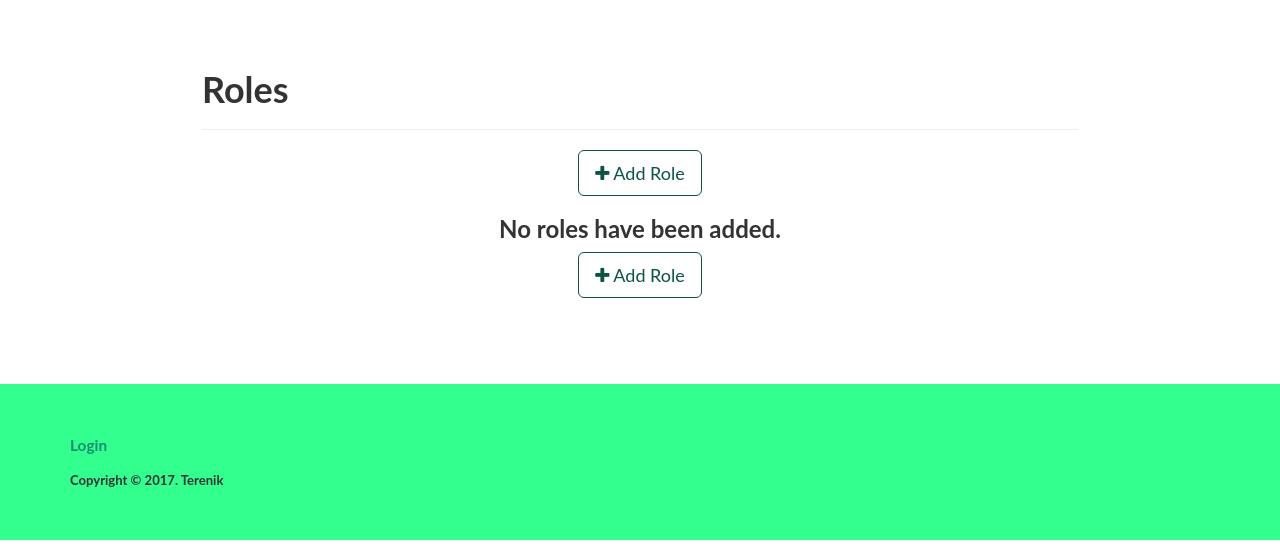
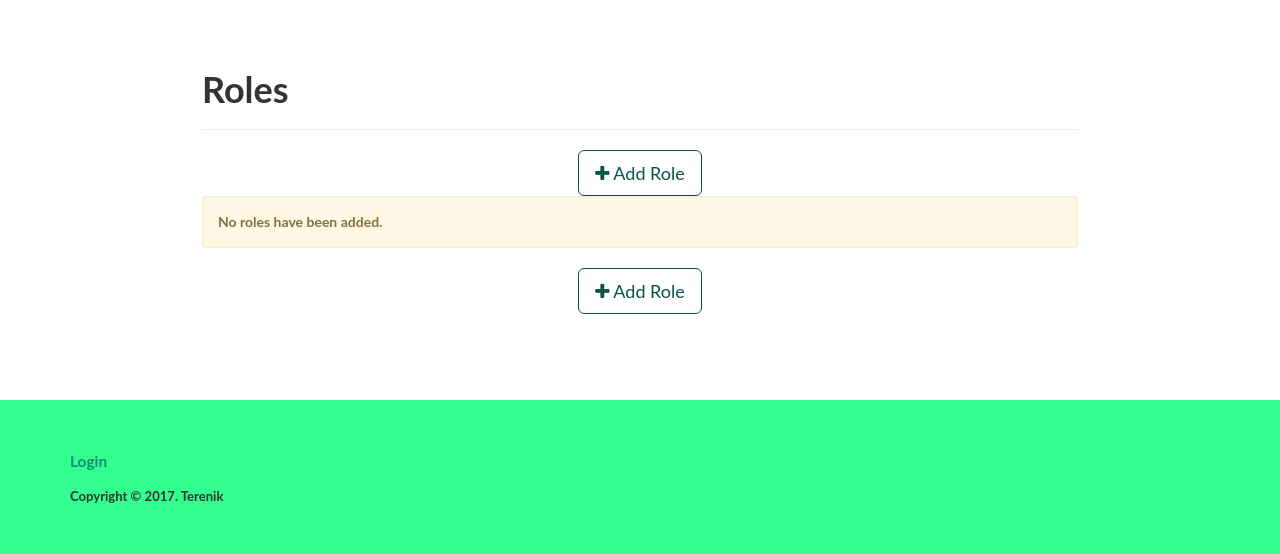
Before and after one commit to TerenikDmitry/school_db, a Python web app: template app/templates/admin/roles/roles.html in a window 1280 px wide. Shown: the part 51-605 px from the top of the page. Run offline with Jinja, Linux system fonts and the light colour scheme; the template is opened without the code that fills it, so the values that code supplies are empty; some libraries are stand-ins or nearby versions.

Commit message:
Redesign

```diff
--- a/app/templates/admin/roles/roles.html
+++ b/app/templates/admin/roles/roles.html
@@ -51,9 +51,7 @@
                         </tbody>
                     </table>
                 {% else %}
-                    <div style="text-align: center">
-                        <h3> No roles have been added. </h3>
-                    </div>
+                    <div class="alert alert-warning" role="alert">No roles have been added.</div>
                 {% endif %}
 
                 <div style="text-align: center">
```
